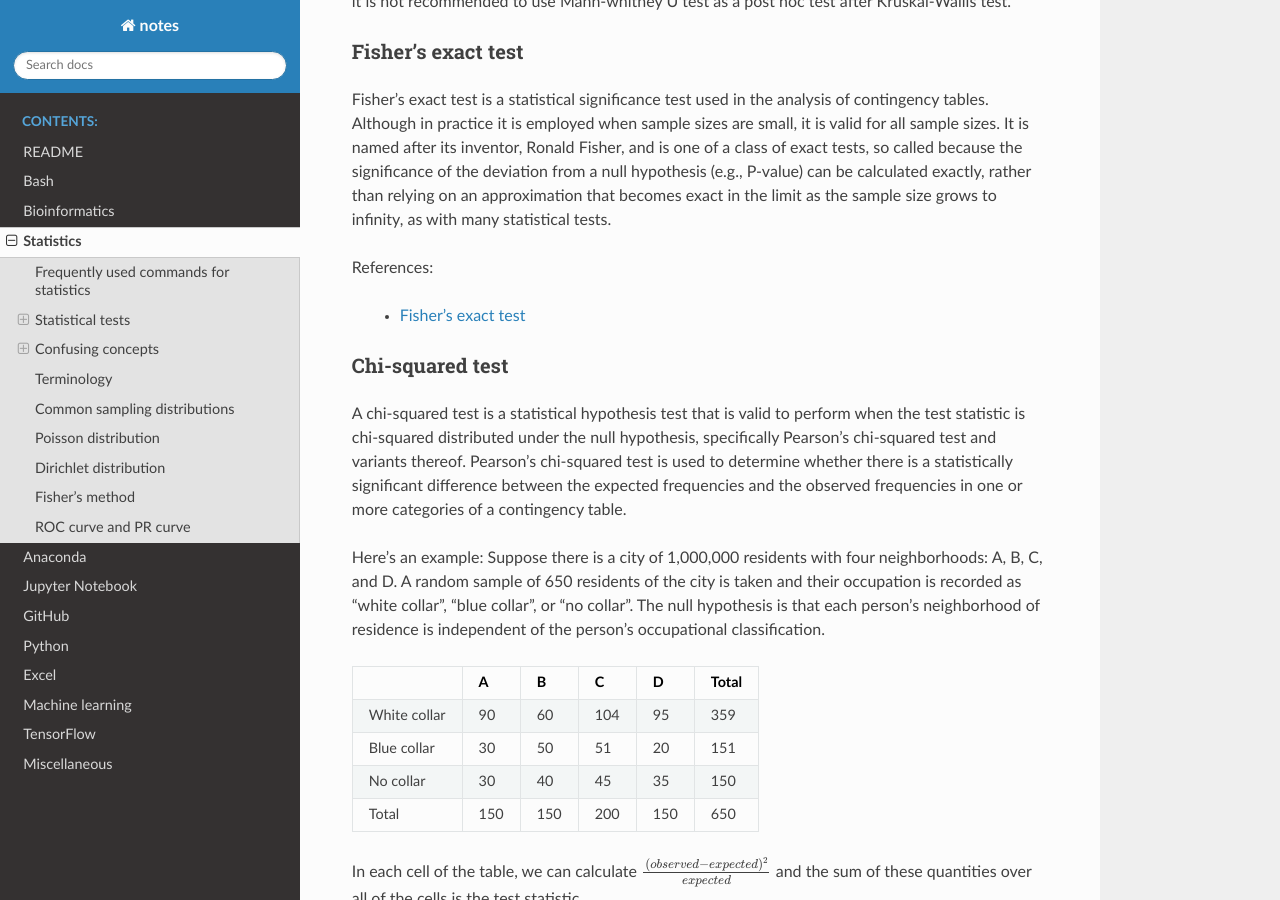
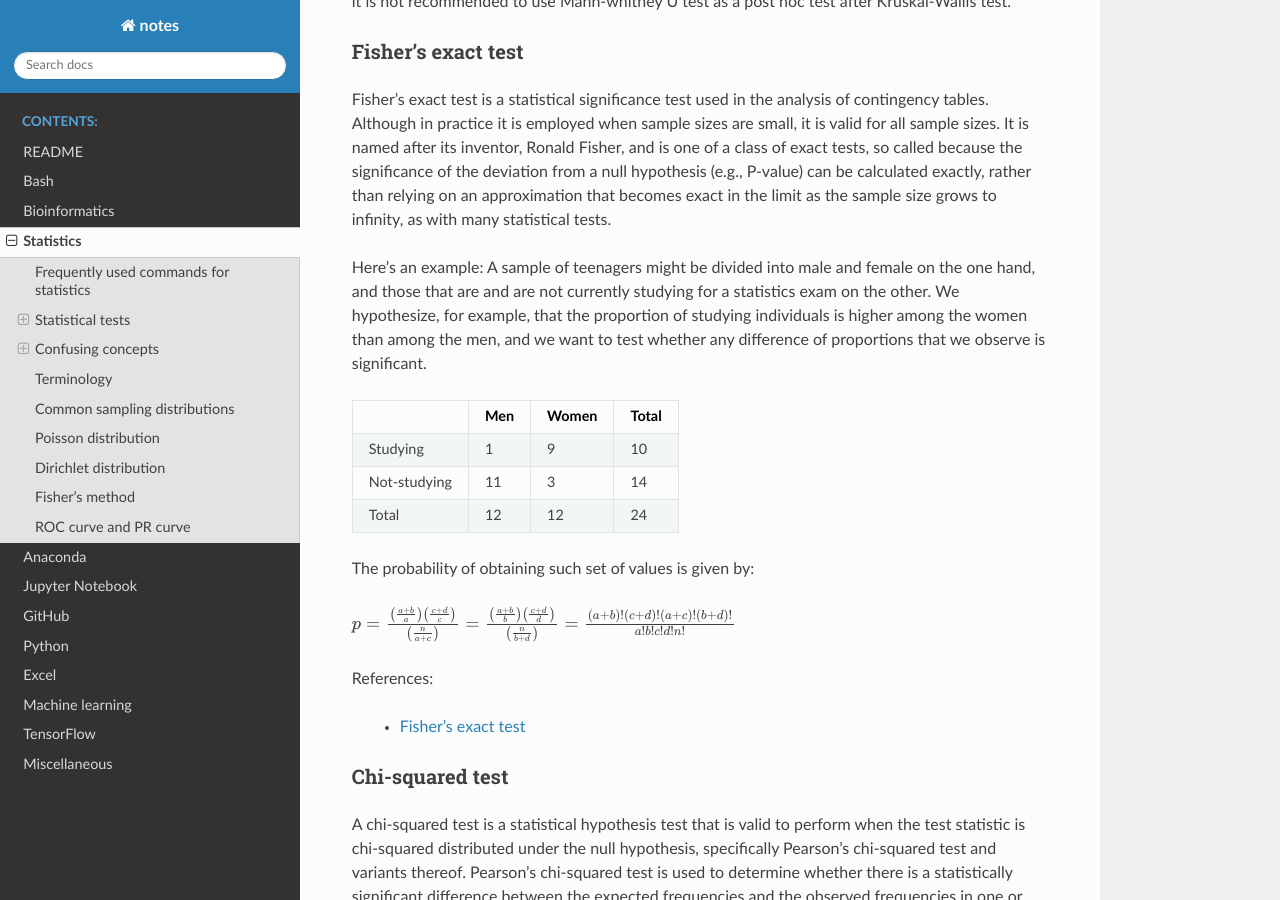
Before and after one commit to sbslee/notes, a Sphinx documentation site: the page built from docs/statistics.rst, in a window 1280 px wide and 900 px high, scrolled down 1505 px. Built offline with Sphinx 7.4.7 and the Read the Docs theme 2.0.0, drawn with Linux system fonts in a browser that asks for light colours.

Commit message:
Update statistics.rst

```diff
--- a/docs/statistics.rst
+++ b/docs/statistics.rst
@@ -63,6 +63,22 @@ Fisher's exact test
 -------------------
 
 Fisher's exact test is a statistical significance test used in the analysis of contingency tables. Although in practice it is employed when sample sizes are small, it is valid for all sample sizes. It is named after its inventor, Ronald Fisher, and is one of a class of exact tests, so called because the significance of the deviation from a null hypothesis (e.g., P-value) can be calculated exactly, rather than relying on an approximation that becomes exact in the limit as the sample size grows to infinity, as with many statistical tests.
+
+Here's an example: A sample of teenagers might be divided into male and female on the one hand, and those that are and are not currently studying for a statistics exam on the other. We hypothesize, for example, that the proportion of studying individuals is higher among the women than among the men, and we want to test whether any difference of proportions that we observe is significant.
+
++--------------+-----+-------+-------+
+|              | Men | Women | Total |
++==============+=====+=======+=======+
+| Studying     | 1   | 9     | 10    |
++--------------+-----+-------+-------+
+| Not-studying | 11  | 3     | 14    |
++--------------+-----+-------+-------+
+| Total        | 12  | 12    | 24    |
++--------------+-----+-------+-------+
+
+The probability of obtaining such set of values is given by:
+
+:math:`p=\frac{\left ( \frac{a+b}{a} \right )\left ( \frac{c+d}{c} \right )}{\left ( \frac{n}{a+c} \right )}=\frac{\left ( \frac{a+b}{b} \right )\left ( \frac{c+d}{d} \right )}{\left ( \frac{n}{b+d} \right )}=\frac{(a+b)!(c+d)!(a+c)!(b+d)!}{a!b!c!d!n!}`
 
 References:
 
```
